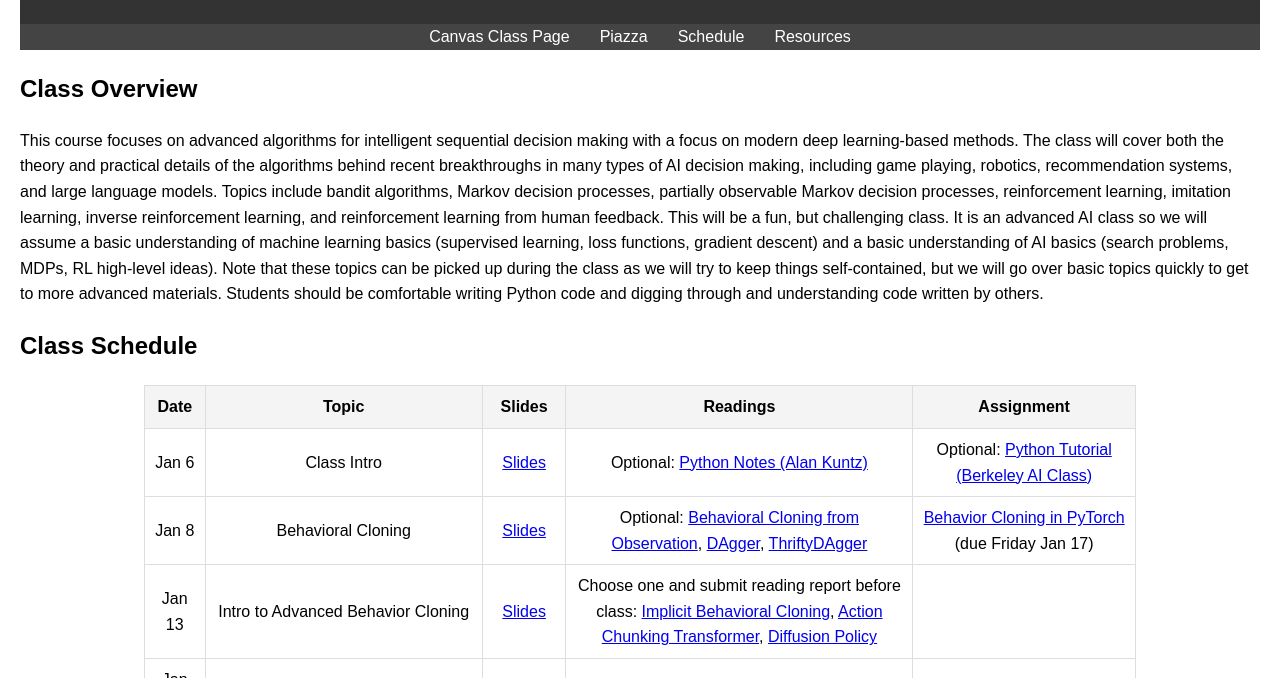
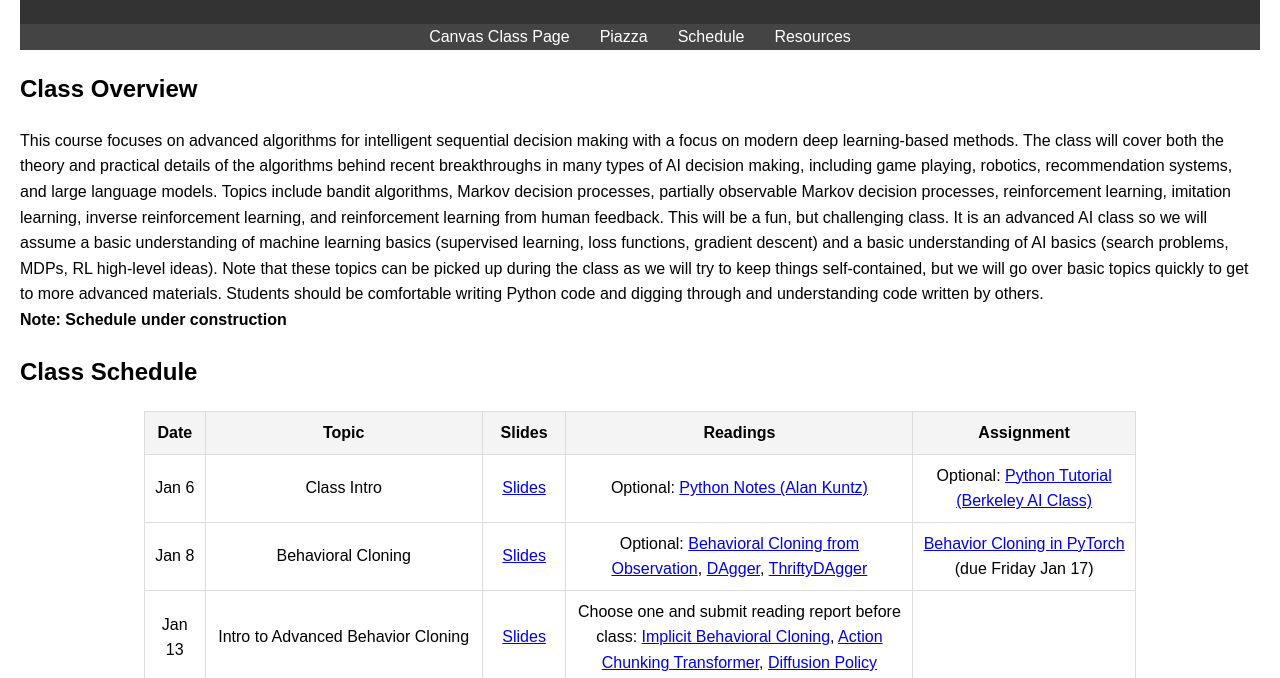
Before and after one commit to dsbrown1331/advanced-ai-26, a plain HTML site: page index.html in a window 1280 px wide. Shown: the part 122-800 px from the top of the page. Drawn offline with Linux system fonts and the light colour scheme.

Commit message:
Update index.html

```diff
--- a/index.html
+++ b/index.html
@@ -25,7 +25,9 @@
 
     This will be a fun, but challenging class.  It is an advanced AI class so we will assume a basic understanding of machine learning basics (supervised learning, loss functions, gradient descent) and a basic understanding of AI basics (search problems, MDPs, RL high-level ideas). Note that these topics can be picked up during the class as we will try to keep things self-contained, but we will go over basic topics quickly to get to more advanced materials. Students should be comfortable writing Python code and digging through and understanding code written by others.
 
-
+    <br>
+    <strong>Note: Schedule under construction</strong>
+    <br>
 
     <section id="schedule">
         <h2>Class Schedule</h2>
```
